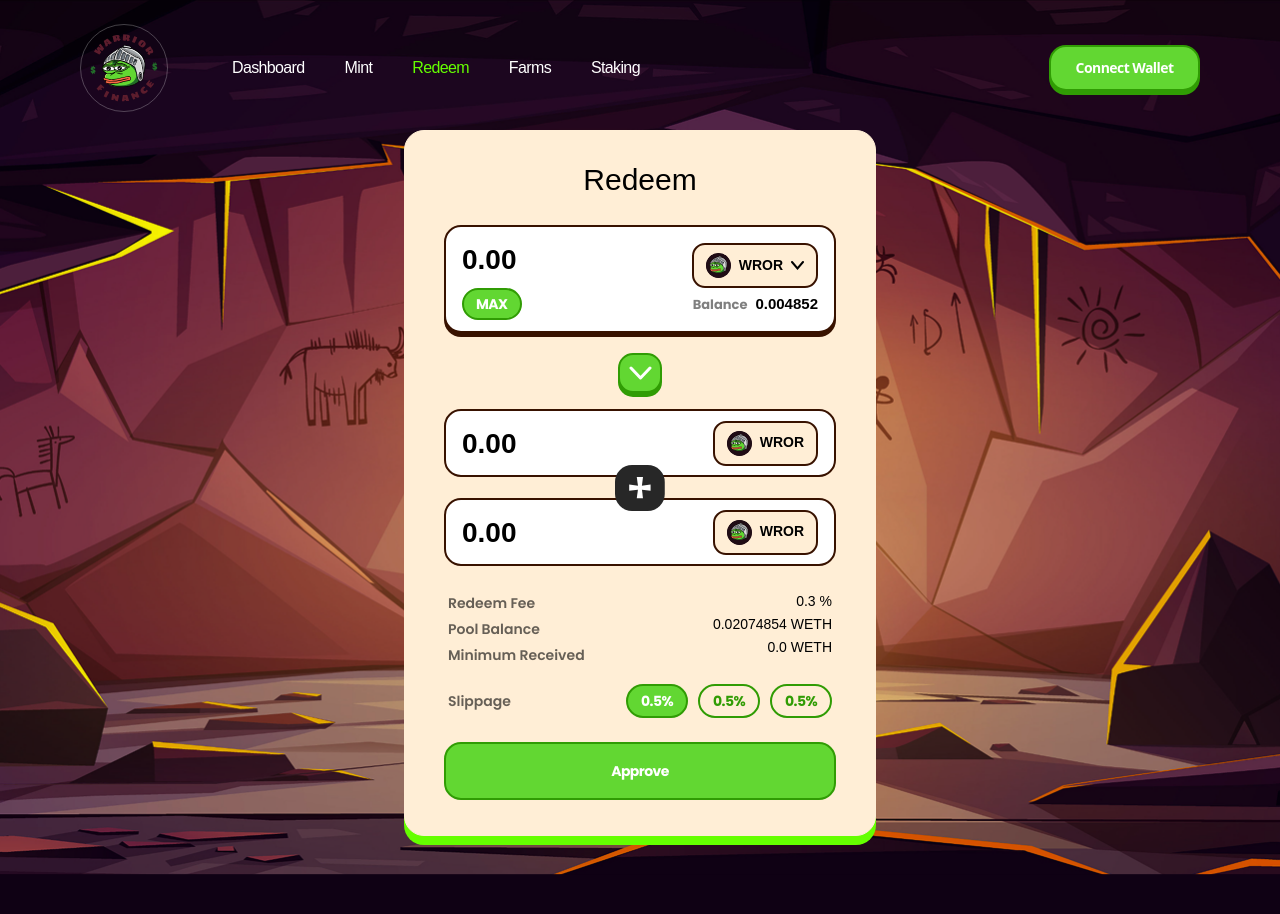
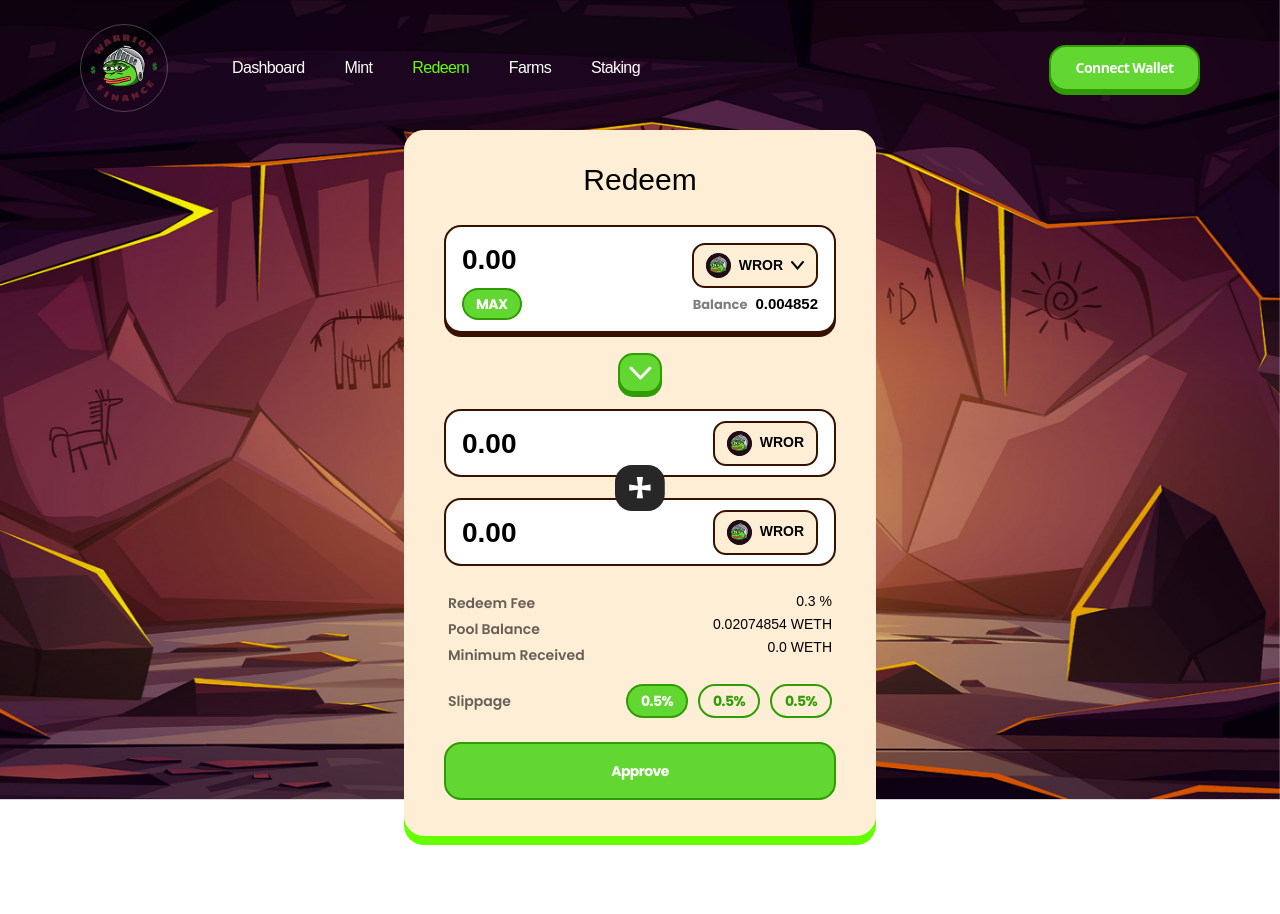
Before and after one commit to sawanb22/warrior_finance_latest, a Next.js app: page /redeem in a window 1280 px wide. Built offline with nearby package versions, Linux system fonts and the light colour scheme; a web font is replaced by a local one.

Commit message:
feat: add global fixed background; remove per-page bg overlays

```diff
--- a/app/components/Farms.tsx
+++ b/app/components/Farms.tsx
@@ -235,15 +235,7 @@ function FarmCard({
 
 export const Farms = () => {
   return (
-    <div className="relative w-full min-h-screen bg-[#0f0114] overflow-x-hidden flex justify-center items-start pt-[130px] pb-20">
-      {/* Background Image */}
-      <div className="absolute top-0 left-0 w-full h-[875px] z-0 pointer-events-none">
-        <img
-          src="/dashboard-assets/50ec418b-ce96-451b-9b57-2fddcdbc51bf%201.png"
-          alt="Background"
-          className="w-full h-full object-cover object-top opacity-100"
-        />
-      </div>
+    <div className="relative w-full min-h-screen bg-transparent overflow-x-hidden flex justify-center items-start pt-[130px] pb-20">
 
       {/* PAGE CONTENT */}
       <div className="relative z-10 w-full max-w-[1085px] px-6">
--- a/app/components/Mint.tsx
+++ b/app/components/Mint.tsx
@@ -6,18 +6,7 @@ const group927 = "/dashboard-assets/Group 927.svg";
 
 export const Mint = () => {
     return (
-        <div className="relative w-full min-h-screen bg-[#0f0114] overflow-x-hidden flex justify-center items-start pt-[130px] pb-20">
-            {/* Background Image */}
-            <div className="absolute top-0 left-0 w-full h-[875px] z-0 pointer-events-none">
-                <Image
-                    src="/dashboard-assets/50ec418b-ce96-451b-9b57-2fddcdbc51bf%201.png"
-                    alt="Background"
-                    fill
-                    sizes="100vw"
-                    className="object-cover object-top opacity-100"
-                    priority
-                />
-            </div>
+        <div className="relative w-full min-h-screen bg-transparent overflow-x-hidden flex justify-center items-start pt-[130px] pb-20">
 
             {/* Mint Card */}
             <div className="relative w-full max-w-[472px] z-10">
--- a/app/components/Redeem.tsx
+++ b/app/components/Redeem.tsx
@@ -7,18 +7,7 @@ const group927 = "/dashboard-assets/Group 927.svg";
 
 export const Redeem = () => {
     return (
-        <div className="relative w-full min-h-screen bg-[#0f0114] overflow-x-hidden flex justify-center items-start pt-[130px] pb-20">
-            {/* Background Image */}
-            <div className="absolute top-0 left-0 w-full h-[875px] z-0 pointer-events-none">
-                <Image
-                    src="/dashboard-assets/50ec418b-ce96-451b-9b57-2fddcdbc51bf%201.png"
-                    alt="Background"
-                    fill
-                    sizes="100vw"
-                    className="object-cover object-top opacity-100"
-                    priority
-                />
-            </div>
+        <div className="relative w-full min-h-screen bg-transparent overflow-x-hidden flex justify-center items-start pt-[130px] pb-20">
 
             {/* Main Redeem Card */}
             <div className="relative w-full max-w-[472px] z-10 px-4">
--- a/app/components/staking.tsx
+++ b/app/components/staking.tsx
@@ -1,21 +1,11 @@
 "use client";
-
-import Image from "next/image";
 
 export const Staking = () => {
     // Exact Sigmar typography from design specs: 16px, 400 weight (font-normal), 111% line-height
     const sigmarText = "text-black font-normal text-[16px] leading-[1.11] [font-family:var(--font-sigmar)]";
 
     return (
-        <div className="relative w-full min-h-screen bg-[#0f0114] overflow-x-hidden flex justify-center items-start pt-[130px] pb-20">
-            {/* Background Image */}
-            <div className="absolute top-0 left-0 w-full h-[875px] z-0 pointer-events-none">
-                <img
-                    src="/dashboard-assets/50ec418b-ce96-451b-9b57-2fddcdbc51bf%201.png"
-                    alt="Background"
-                    className="w-full h-full object-cover object-top opacity-100"
-                />
-            </div>
+        <div className="relative w-full min-h-screen bg-transparent overflow-x-hidden flex justify-center items-start pt-[130px] pb-20">
 
             {/* Content Container */}
             <div className="relative z-10 w-full max-w-[1200px] px-4 sm:px-6 lg:px-8">
--- a/app/globals.css
+++ b/app/globals.css
@@ -8,6 +8,17 @@
 
 :root {
     --animate-spin: spin 1s linear infinite;
+}
+
+.app-fixed-bg {
+    position: fixed;
+    inset: 0;
+    z-index: 0;
+    pointer-events: none;
+    background-image: url('/dashboard-assets/50ec418b-ce96-451b-9b57-2fddcdbc51bf%201.png');
+    background-size: cover;
+    background-position: top center;
+    background-repeat: no-repeat;
 }
 
 .animate-fade-in {
--- a/app/layout.tsx
+++ b/app/layout.tsx
@@ -28,10 +28,11 @@ export default function RootLayout({
     return (
         <html lang="en">
             <body className={`${sigmar.variable} ${poppins.variable} relative`}>
+                <div className="app-fixed-bg" aria-hidden="true" />
                 <div className="absolute top-0 left-0 w-full z-50">
                     <Navigation />
                 </div>
-                {children}
+                <div className="relative z-10">{children}</div>
             </body>
         </html>
     );
--- a/app/staking/page.tsx
+++ b/app/staking/page.tsx
@@ -2,7 +2,7 @@ import { Staking } from "../components/staking";
 
 export default function StakingPage() {
     return (
-        <main className="w-full min-h-screen bg-[#0f0114]">
+        <main className="w-full min-h-screen bg-transparent">
             <Staking />
         </main>
     );
```
